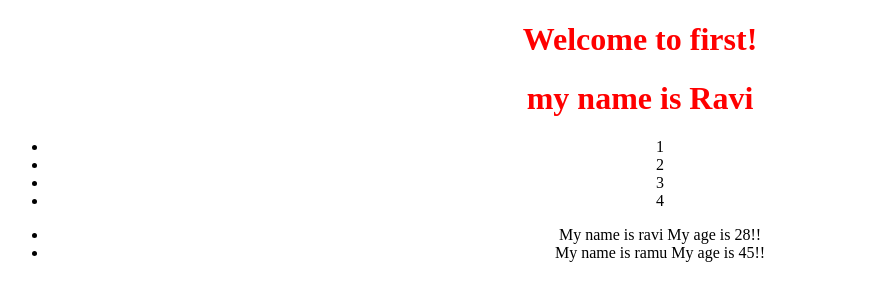
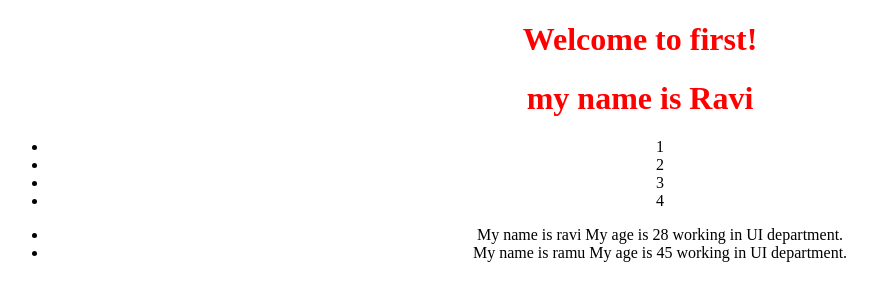
Before and after one commit to RaviKudidela/MyFirstApp, an Angular app: page / in a window 1280 px wide. Shown: the top 300 px of the page, without its empty margins (0-873 px from the left). Built offline with nearby package versions, Linux system fonts and the light colour scheme.

Commit message:
used constructor

```diff
--- a/src/app/app.component.html
+++ b/src/app/app.component.html
@@ -11,7 +11,7 @@
   </ul>
   <ul>
     <li *ngFor = "let item of listObj">
-      My name is {{item.name}} My age is {{item.age}}!!
+      My name is {{item.name}} My age is {{item.age}} working in {{department}} department.
     </li>
   </ul>
 </div>
--- a/src/app/app.component.ts
+++ b/src/app/app.component.ts
@@ -11,4 +11,9 @@ export class AppComponent {
   public showname: any[] = [];
   public list: any[] = [1,2,3,4];
   public listObj: any[] = [{name: 'ravi', age: 28}, {name:'ramu', age: 45}];
+  public department: string;
+constructor()
+{
+  this.department = 'UI';
 }
+}
```
